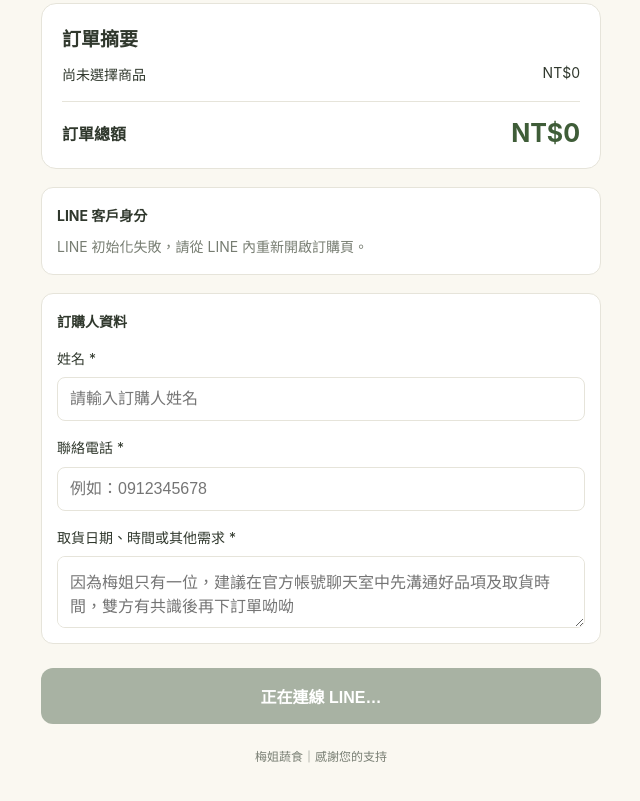
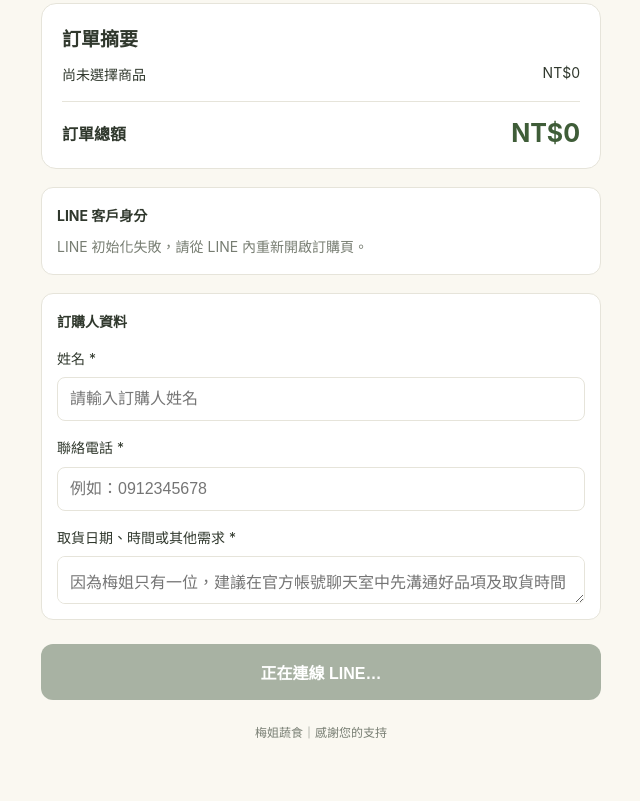
Before and after one commit to wc0902/meijie-order, a plain HTML site: page index.html in a window 1280 px wide. Shown: the part 983-1784 px from the top of the page, without its empty margins (319-959 px from the left). After the commit the page ends 1762 px from the top, so only its background shows below. Drawn offline with Linux system fonts and the light colour scheme.

Commit message:
Update index.html

```diff
--- a/index.html
+++ b/index.html
@@ -286,7 +286,7 @@
       id="pickup-info"
       maxlength="200"
       rows="1"
-      placeholder="因為梅姐只有一位，建議在官方帳號聊天室中先溝通好品項及取貨時間，雙方有共識後再下訂單呦呦"
+      placeholder="因為梅姐只有一位，建議在官方帳號聊天室中先溝通好品項及取貨時間"
       required
       style="display:block;width:100%;margin-top:6px;padding:12px;border:1px solid #e6e4da;border-radius:8px;font-size:16px;resize:vertical"
     ></textarea>
```
